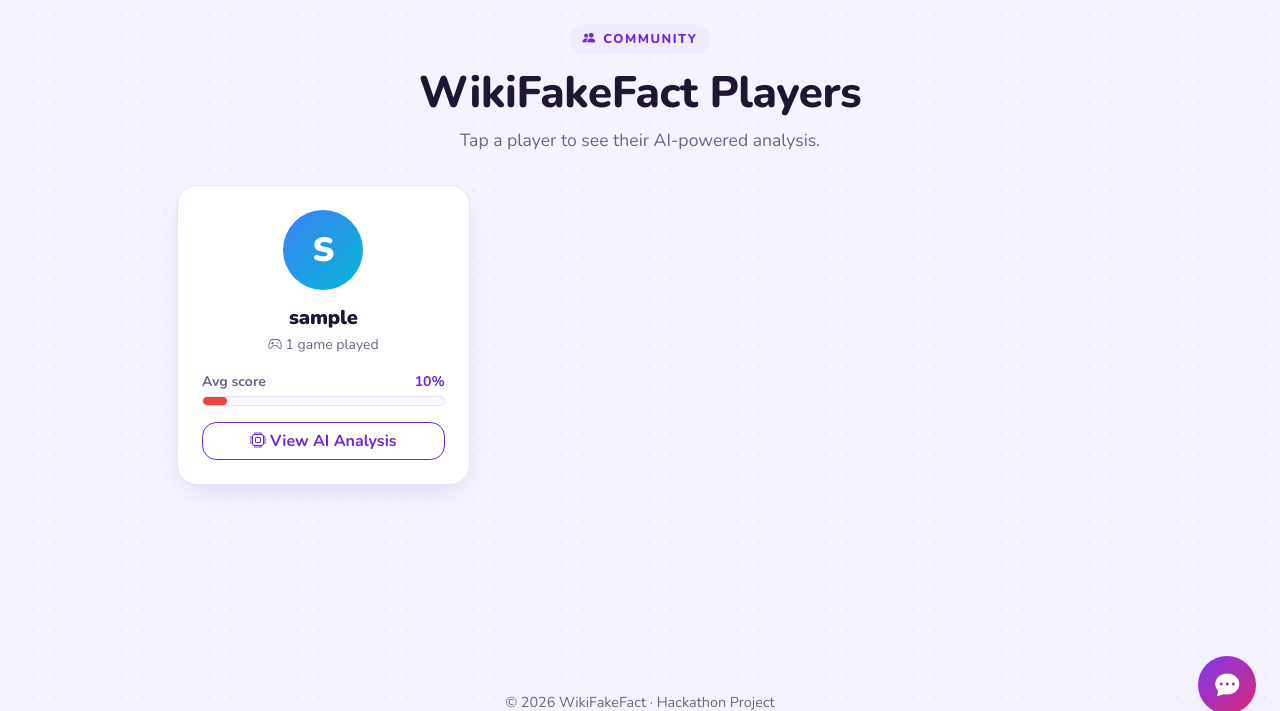
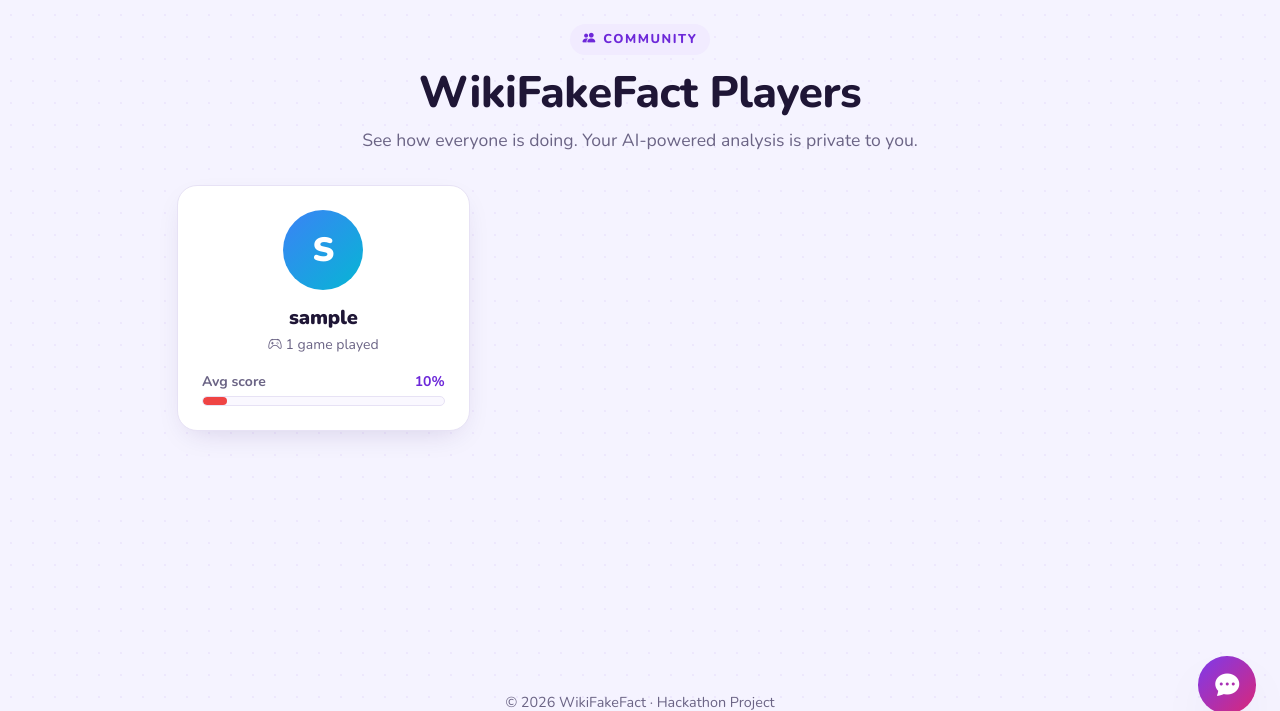
Before and after one commit to MohammedAttar002997/WikiFakeFacts, a Flask app: page /players in a window 1280 px wide. Shown: the part 62-773 px from the top of the page. Run offline with Flask 3, Linux system fonts and the light colour scheme; tables that the repository leaves empty hold one stand-in row (values such as "Sample post").

Commit message:
Make each player's performance analysis private
Any player could open another player's AI analysis from the Players
page, the leaderboard, or by visiting /analysis/<id> directly (which
also spent OpenAI credit on their behalf).

- /analysis/<id> for another player redirects to your own analysis
- Players and leaderboard only link your own entry, marked "(you)";
  other players' summary stats stay public

Co-Authored-By: Claude Opus 5.5 <noreply@anthropic.com>

```diff
--- a/app.py
+++ b/app.py
@@ -439,14 +439,16 @@ def players():
 @app.route('/analysis')
 @app.route('/analysis/<int:user_id>')
 def analysis(user_id=None):
-    if user_id:
-        user = User.query.get_or_404(user_id)
-    else:
-        if 'username' not in session:
-            return redirect(url_for('index'))
-        user = User.query.filter_by(username=session['username']).first()
-        if not user:
-            return redirect(url_for('index'))
+    if 'username' not in session:
+        return redirect(url_for('index'))
+    user = User.query.filter_by(username=session['username']).first()
+    if not user:
+        return redirect(url_for('index'))
+
+    # Performance analysis is private: players can only open their own
+    if user_id is not None and user_id != user.id:
+        flash("Performance analysis is private. You can only view your own.", "warning")
+        return redirect(url_for('analysis'))
 
     user_scores = Score.query.filter_by(user_id=user.id).all()
 
--- a/static/css/app.css
+++ b/static/css/app.css
@@ -660,6 +660,7 @@ h1, h2, h3, h4, .fw-black { font-weight: 800; letter-spacing: -0.01em; }
     transition: transform .2s ease, box-shadow .2s ease, border-color .2s ease;
 }
 .player-card:hover { transform: translateY(-5px); box-shadow: var(--wf-shadow-lg); border-color: rgba(var(--wf-brand-rgb), .5); color: inherit; }
+.player-card-static:hover { transform: none; box-shadow: var(--wf-shadow); border-color: var(--wf-border); }
 
 .meter {
     height: .6rem;
--- a/templates/players.html
+++ b/templates/players.html
@@ -6,16 +6,17 @@
         <div class="page-head">
             <span class="eyebrow"><i class="bi bi-people-fill"></i> Community</span>
             <h1>WikiFakeFact Players</h1>
-            <p>Tap a player to see their AI-powered analysis.</p>
+            <p>See how everyone is doing. Your AI-powered analysis is private to you.</p>
         </div>
 
         <div class="row g-4">
             {% for player in players %}
             {% set meter = 'meter-good' if player.avg_score >= 80 else ('meter-mid' if player.avg_score >= 50 else 'meter-low') %}
+            {% set is_me = player.username == session.get('username') %}
             <div class="col-sm-6 col-lg-4">
-                <a class="player-card" href="{{ url_for('analysis', user_id=player.id) }}">
+                {% if is_me %}<a class="player-card" href="{{ url_for('analysis') }}">{% else %}<div class="player-card player-card-static">{% endif %}
                     <div class="avatar avatar-lg avatar-c{{ (player.username|length % 5) + 1 }} mx-auto mb-3">{{ player.username[:1] }}</div>
-                    <h2 class="h5 fw-black mb-1 text-truncate">{{ player.username }}</h2>
+                    <h2 class="h5 fw-black mb-1 text-truncate">{{ player.username }}{% if is_me %} <span class="text-brand small">(you)</span>{% endif %}</h2>
                     <p class="text-muted small mb-3">
                         <i class="bi bi-controller"></i> {{ player.games_played }} game{{ 's' if player.games_played != 1 }} played
                     </p>
@@ -23,9 +24,13 @@
                         <span class="text-muted">Avg score</span>
                         <span class="text-brand">{{ player.avg_score|round|int }}%</span>
                     </div>
-                    <div class="meter mb-3"><span class="{{ meter }}" style="width: {{ player.avg_score }}%;"></span></div>
-                    <span class="btn btn-outline-primary w-100"><i class="bi bi-cpu me-1"></i>View AI Analysis</span>
+                    <div class="meter{{ ' mb-3' if is_me }}"><span class="{{ meter }}" style="width: {{ player.avg_score }}%;"></span></div>
+                {% if is_me %}
+                    <span class="btn btn-outline-primary w-100"><i class="bi bi-cpu me-1"></i>View My AI Analysis</span>
                 </a>
+                {% else %}
+                </div>
+                {% endif %}
             </div>
             {% else %}
             <div class="col-12">
```
Also changed, not shown: templates/leaderboard.html (+8 -3 lines).
